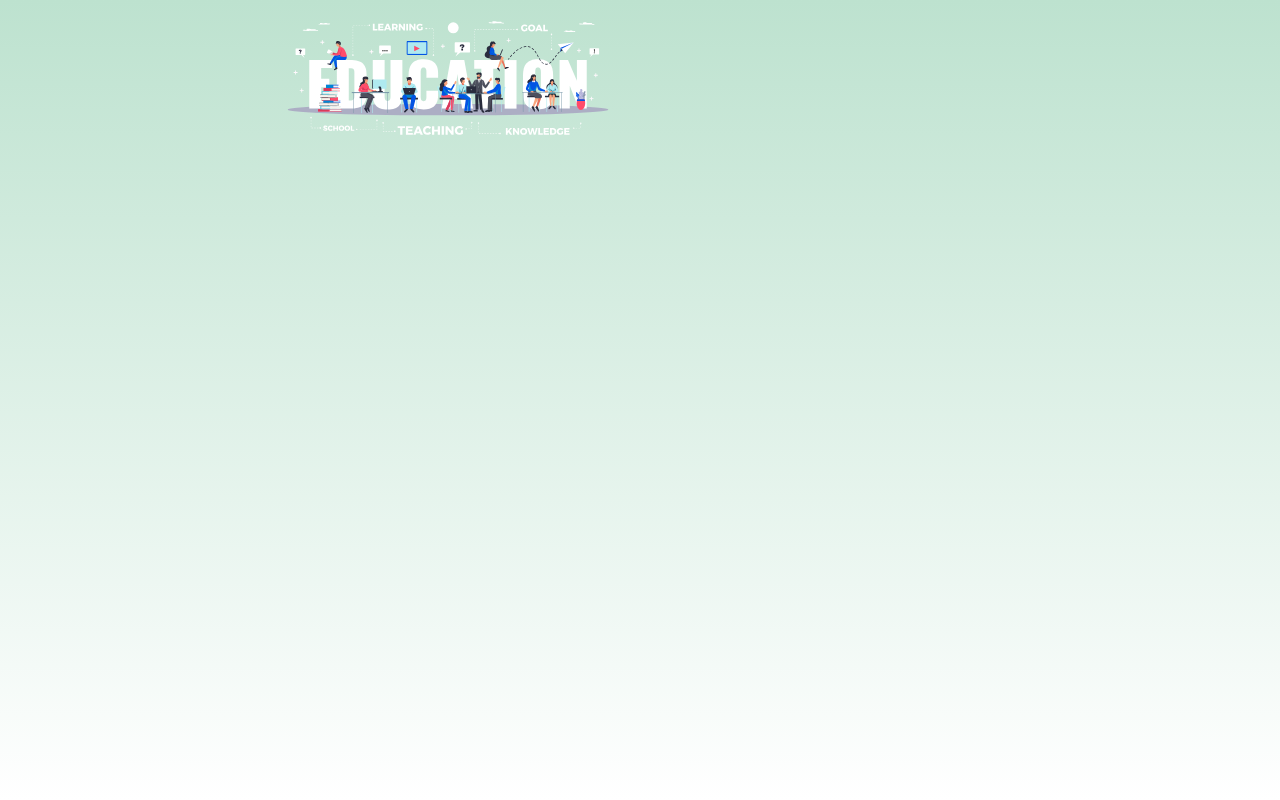
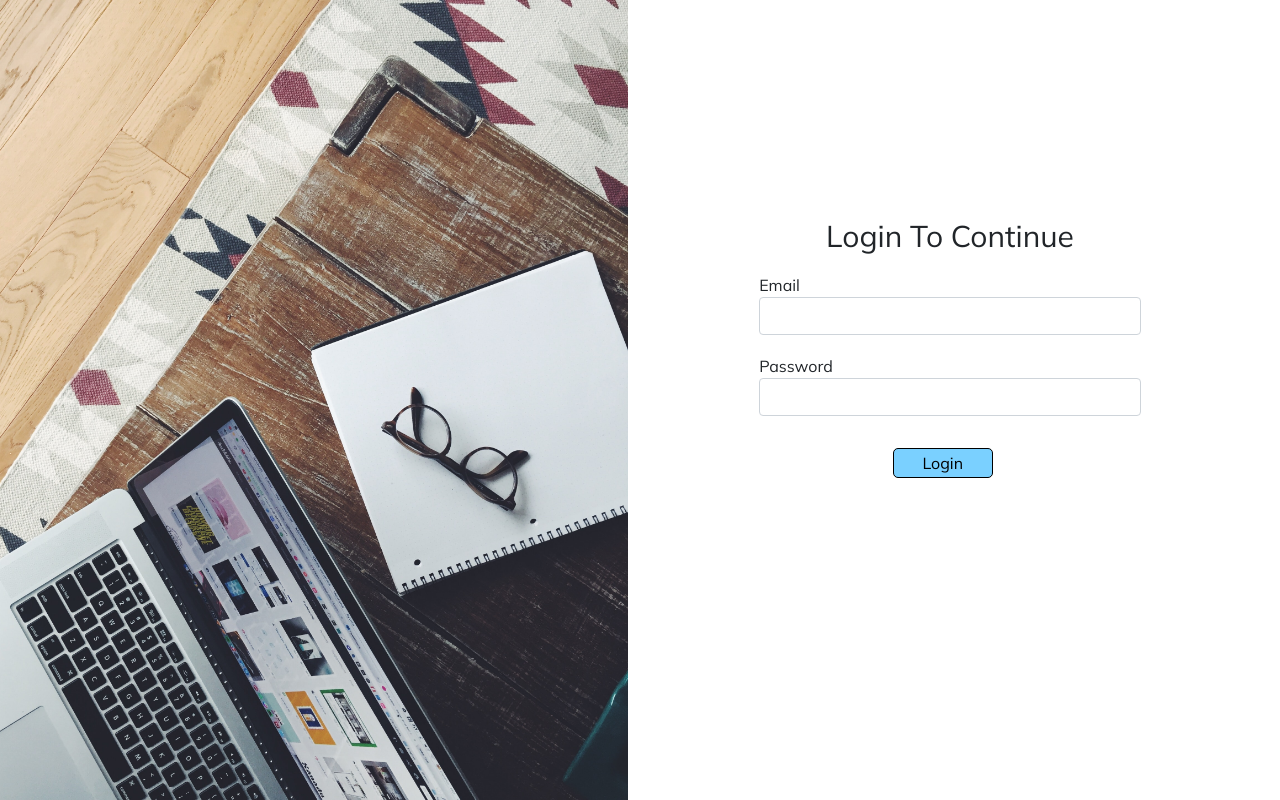
Before and after one commit to itsharry46/Tech-Tips, a React (Create React App) app: page /login in a window 1280 px wide. Built offline with nearby package versions, Linux system fonts and the light colour scheme.

Commit message:
login page

```diff
--- a/package.json
+++ b/package.json
@@ -7,6 +7,7 @@
     "@testing-library/react": "^9.5.0",
     "@testing-library/user-event": "^7.2.1",
     "bootstrap": "^5.0.0-alpha1",
+    "firebase": "^7.20.0",
     "navdropdown": "^1.0.0",
     "react": "^16.13.1",
     "react-bootstrap": "^1.3.0",
--- a/src/components/Auth/Login.jsx
+++ b/src/components/Auth/Login.jsx
@@ -1,22 +1,32 @@
 import React from 'react';
 import "./login.css";
-import leftimg from "../../images/landing-page.svg";
+import log from "./login.jpg";
 
 const Login = () => {
   return (
     <>
-      <div className="bg-color">
-        <div className="container">
-          <div className="card-login">
-            <div className="row">
-              <div className="col left-side-login">
-                <img src={leftimg} alt="left-image" />
+      <div className="container-fluid login-bg">
+        <div className="row">
+          <div className="col login-left">
+            <img src={log} alt="login-left-img" />
+          </div>
+
+
+          <div className="col login-right">
+            <h1>Login To Continue</h1>
+            <form className="login-form">
+              <div class="form-group">
+                <label for="exampleInputEmail1">Email</label>
+                <input type="email" required="true" class="form-control" id="exampleInputEmail1" aria-describedby="emailHelp" />
               </div>
-              <div className="col right-side-login">
+              <div class="form-group">
+                <label for="exampleInputPassword1">Password</label>
+                <input type="password" required="true" class="form-control" id="exampleInputPassword1" />
+              </div>
+              <button type="submit" class="login-button">Login</button>
+            </form>
+          </div>
 
-              </div>
-            </div>
-          </div>
         </div>
       </div>
     </>
--- a/src/components/Auth/login.css
+++ b/src/components/Auth/login.css
@@ -1,8 +1,41 @@
-.bg-color{
+.login-bg{
     width: 100%;
     height: 100vh;
-    background-image: linear-gradient(to bottom, #BDE2CF,#fff);
 }
-/* =======================================================
-Card Content
-======================================================= */
+.login-left{
+    margin-left: -20px;
+    width: 100%;
+    height: 100vh;
+}
+
+.login-left img{
+    width: 100%;
+    height: 100vh;
+
+}
+
+.login-right{
+margin-left: -20px;
+margin-top: 17%;
+}
+
+.login-right h1{
+    text-align: center;
+    font-size: 30px;
+}
+
+.login-right .form-group{
+    width: 60%;
+    margin: 3% 0 0 20%;
+}
+
+.login-button{
+    background-color: rgb(122, 208, 255);
+    color: black;
+    width: 100px;
+    height: 30px;
+    border: solid 0.1px;
+    border-radius: 5px;
+    margin-top: 5%;
+    margin-left: 41%;
+}
```
Also changed, not shown: src/components/Auth/login.jpg (added), 1 other file (tests, documents, lock files or other folders).
